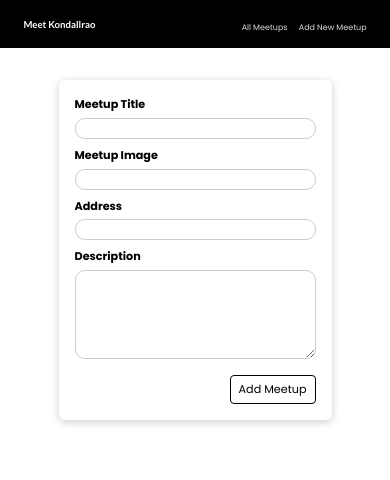
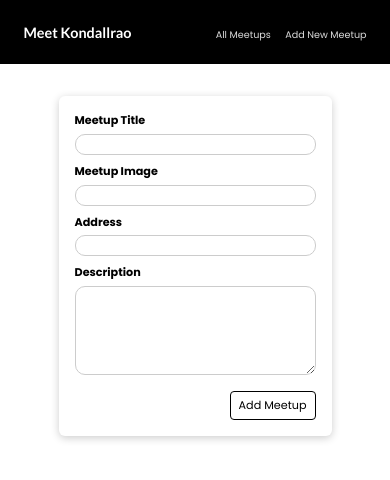
Before and after one commit to neeravbhaskarla/next-project, a Next.js app: page /new-meetup in a window 390 px wide. Shown: the top 480 px of the page. Built offline with nearby package versions, Linux system fonts and the light colour scheme.

Commit message:
prefect mobile

```diff
--- a/components/layout/MainNavigation.module.css
+++ b/components/layout/MainNavigation.module.css
@@ -40,25 +40,25 @@
 @media (max-width: 500px){
   .header {
     width: 100%;
-    height: 3rem;
+    height: 4rem;
     justify-content: space-between;
     background-color: #000000;
     padding: 0 6%;
   }
 
   .logo {
-    font-size: 0.6rem;
+    font-size: 0.9rem;
     color: white;
-    font-weight: bold;
     font-family: 'Lato', sans-serif;
   }
 
   .header li {
-    margin-left: 0.7rem;
+    margin-left: 0.9rem;
   }
 
   .header a {
-    font-size: 0.5rem;
+    font-size: 0.6rem;
+    font-weight: 500;
     color: #dbdbdb;
   }
 
```
Also changed, not shown: components/meetups/MeetupDetail.module.css (+11 -0 lines).
